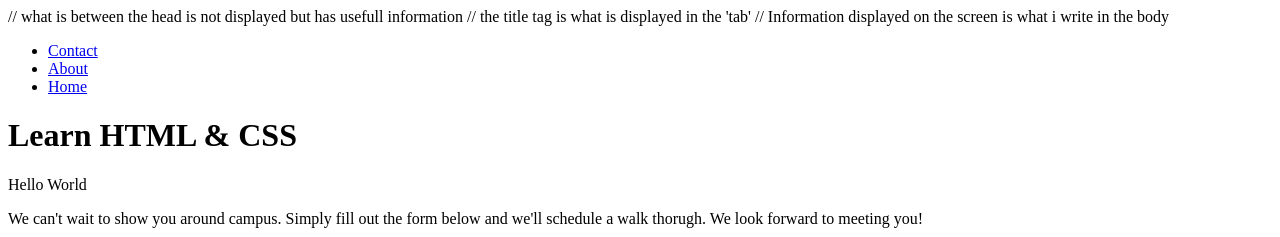
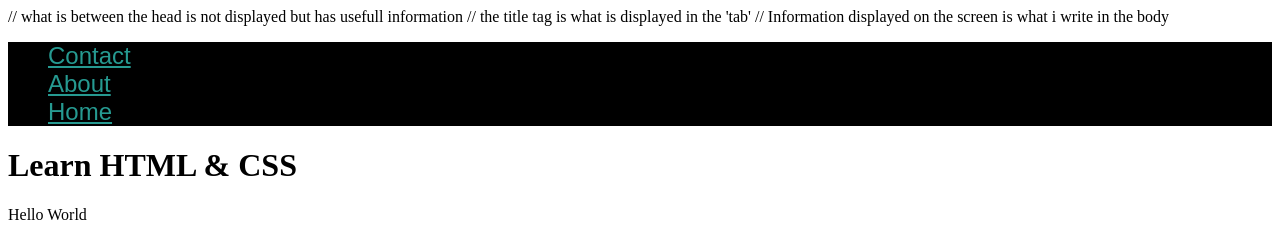
Before and after one commit to jpinckney/Coding-at-work, a plain HTML site: page index.html in a window 1280 px wide. Shown: the top 237 px of the page. Drawn offline with Linux system fonts and the light colour scheme.

Commit message:
added some css

```diff
--- a/index.html
+++ b/index.html
@@ -3,6 +3,7 @@
  // what is between the head is not displayed but has usefull information
  // the title tag is what is displayed in the 'tab'
  <title>Learn HTML</title>
+ <link rel="stylesheet" href="style.css">
 </head>
 <body>
 // Information displayed on the screen is what i write in the body
--- /dev/null
+++ b/style.css
@@ -0,0 +1,8 @@
+a {
+    color:#269A91;
+    font-size: 24px;
+    font-family: sans-serif;
+}
+ul {
+    background-color: black;
+}
```
